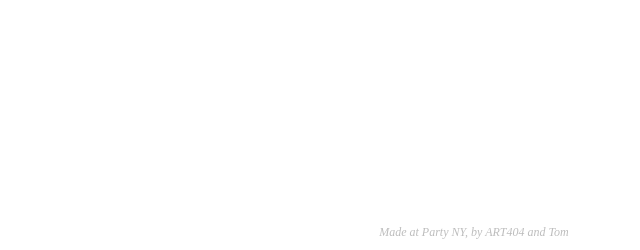
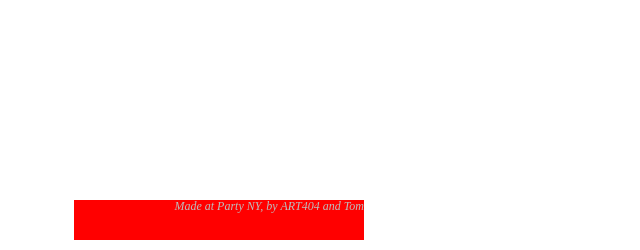
Before and after one commit to Prty/sadtweets, a Node project: template public/index.html in a window 1280 px wide. Shown: the part 550-800 px from the top of the page, without its empty margins (166-806 px from the left). Run offline with Node 20 templates, Linux system fonts and the light colour scheme; the template is opened without the code that fills it, so the values that code supplies are empty; some libraries are stand-ins or nearby versions.

Commit message:
like & tweet buttons

```diff
--- a/public/css/main.css
+++ b/public/css/main.css
@@ -70,15 +70,39 @@
 :-ms-input-placeholder {
    color: #464646;
 }
-.credits {
-	font-size: 12px;
+
+
+/*  		*/
+/*  Footer 	*/
+/*			*/
+
+
+.Footer {
+	width: 290px;
+	height: 40px;
+	background-color: red;
 	position: absolute;
 	bottom: 10px;
 	margin-left: auto;
 	margin-right: auto;
-	left: 0;
-	right: 0;
-	text-align: center;
+}
+
+.sharebuttons {
+	width: 170px;
+	background-color: lime;
+}
+
+.tweet {
+	float: left;
+}
+
+.like {
+	float: right;
+}
+
+.credits {
+	font-size: 12px;
+	float: right;
 	font-style: italic;
 	color: #BDBDBD;
 
@@ -87,6 +111,9 @@
 	color: #BDBDBD;
 	text-decoration: none;
 }
+
+
+
 
 
 /* 			*/
@@ -220,9 +247,14 @@
 	color: #9d9d9d;
 	margin-left: 40px;
 }
-.tweet2 {
-	display: none;
-}
+
+
+
+/*  					*/
+/* No More Tweets Frame */
+/*						*/
+
+
 .fin {
 	text-align: center;
 	font-size: 65px;
@@ -257,6 +289,3 @@
 	color: #9d9d9d;
 
 }
-.video {
-	display: none;
-}
--- a/public/index.html
+++ b/public/index.html
@@ -29,6 +29,15 @@
 
 	<body>
 
+		<div id="fb-root"></div>
+		<script>(function(d, s, id) {
+		  var js, fjs = d.getElementsByTagName(s)[0];
+		  if (d.getElementById(id)) return;
+		  js = d.createElement(s); js.id = id;
+		  js.src = "//connect.facebook.net/en_US/sdk.js#xfbml=1&appId=329962340406576&version=v2.0";
+		  fjs.parentNode.insertBefore(js, fjs);
+		}(document, 'script', 'facebook-jssdk'));</script>
+
 	    <div class="wrapper">
 
 	    	<div class="intro-wrapper">
@@ -47,10 +56,22 @@
 					</form>
 				</div>
 
-				<div class="credits">
-		            Made at <a href="http://twitter.com/prty_ny" target="_blank">Party NY</a>,
-		            by <a href="http://twitter.com/tweetsnotfound" target="_blank"> ART404</a> and <a href="http://twitter.com/tomgalle/" target="_blank">Tom</a>
-	        	</div>
+				<div class="footer">
+					<div class="sharebuttons">
+						<div class="like">
+							<div class="fb-like" data-href="http://sadtweets.com" data-layout="button_count" data-action="like" data-show-faces="false" data-share="false"></div>
+						</div>
+						<div class="tweet">
+							<a href="https://twitter.com/share" class="twitter-share-button" data-url="http://sadtweets.com" data-via="prty_ny" data-hashtags="sadtweets">Tweet</a> <script>!function(d,s,id){var js,fjs=d.getElementsByTagName(s)[0],p=/^http:/.test(d.location)?'http':'https';if(!d.getElementById(id)){js=d.createElement(s);js.id=id;js.src=p+'://platform.twitter.com/widgets.js';fjs.parentNode.insertBefore(js,fjs);}}(document, 'script', 'twitter-wjs');</script>
+						</div>
+					</div>
+					<div class="credits">
+			            Made at <a href="http://twitter.com/prty_ny" target="_blank">Party NY</a>,
+			            by <a href="http://twitter.com/tweetsnotfound" target="_blank"> ART404</a> and <a href="http://twitter.com/tomgalle/" target="_blank">Tom</a>
+	        		</div>
+				</div>
+
+
 	        </div>
 
 	        <div class="tweets-container"></div>
```
